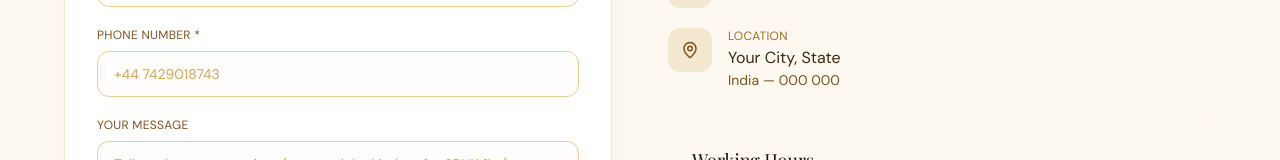
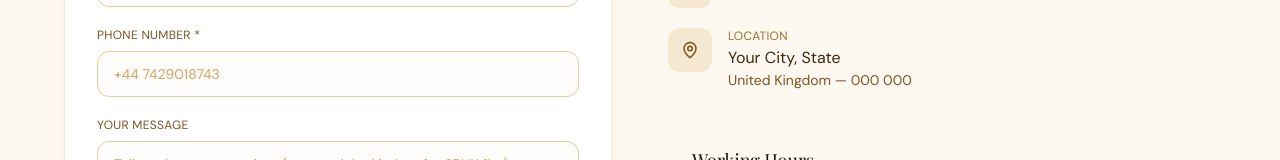
Before and after one commit to Srkitchenbedroom/Website, a Next.js app: page /contact in a window 1280 px wide. Shown: the part 558-718 px from the top of the page. Built offline with nearby package versions, Linux system fonts and the light colour scheme; a web font is replaced by a local one.

Commit message:
12 March 2026

```diff
--- a/app/contact/page.tsx
+++ b/app/contact/page.tsx
@@ -189,7 +189,7 @@ export default function ContactPage() {
                     <div>
                       <p className="text-xs text-wood-500 uppercase tracking-wide mb-0.5">Location</p>
                       <p className="text-wood-800">Your City, State</p>
-                      <p className="text-wood-600 text-sm">India — 000 000</p>
+                      <p className="text-wood-600 text-sm">United Kingdom — 000 000</p>
                     </div>
                   </div>
                 </div>
```
